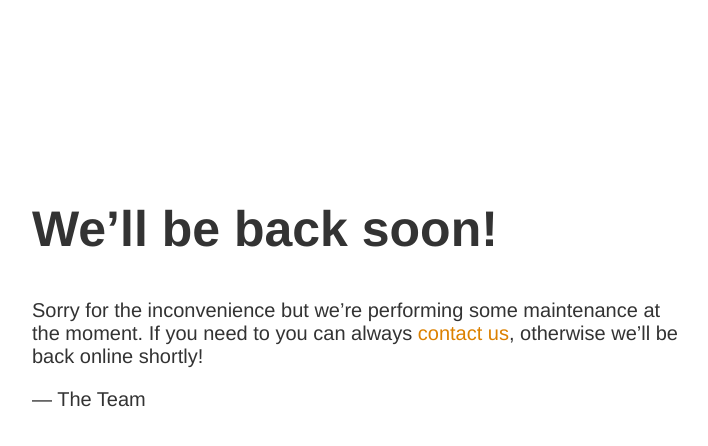
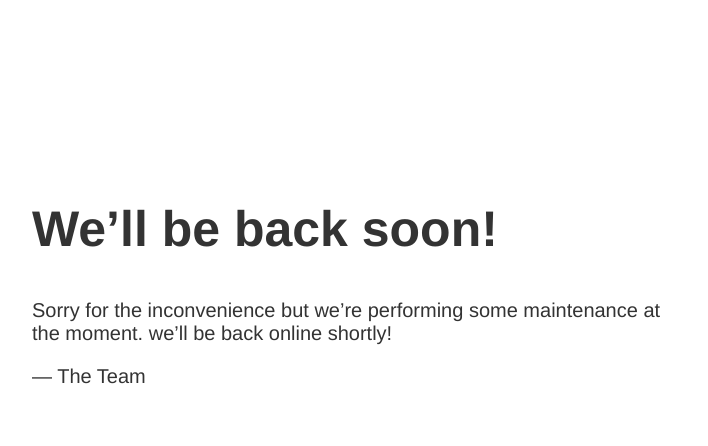
Before and after one commit to cygnusmedisystem/my-first-blog, a Django app: page / in a window 1280 px wide. Shown: the top 446 px of the page, without its empty margins (283-991 px from the left). Run offline with Django 3.2, Linux system fonts and the light colour scheme.

Commit message:
add template

```diff
--- a/blog/templates/blog/post_list.html
+++ b/blog/templates/blog/post_list.html
@@ -11,7 +11,7 @@ a:hover { color: #333; text-decoration: none; }
 <article>
 <h1>We&rsquo;ll be back soon!</h1>
 <div>
-<p>Sorry for the inconvenience but we&rsquo;re performing some maintenance at the moment. If you need to you can always <a href="mailto:#">contact us</a>, otherwise we&rsquo;ll be back online shortly!</p>
+<p>Sorry for the inconvenience but we&rsquo;re performing some maintenance at the moment. we&rsquo;ll be back online shortly!</p>
 <p>&mdash; The Team</p>
 </div>
 </article>
```
